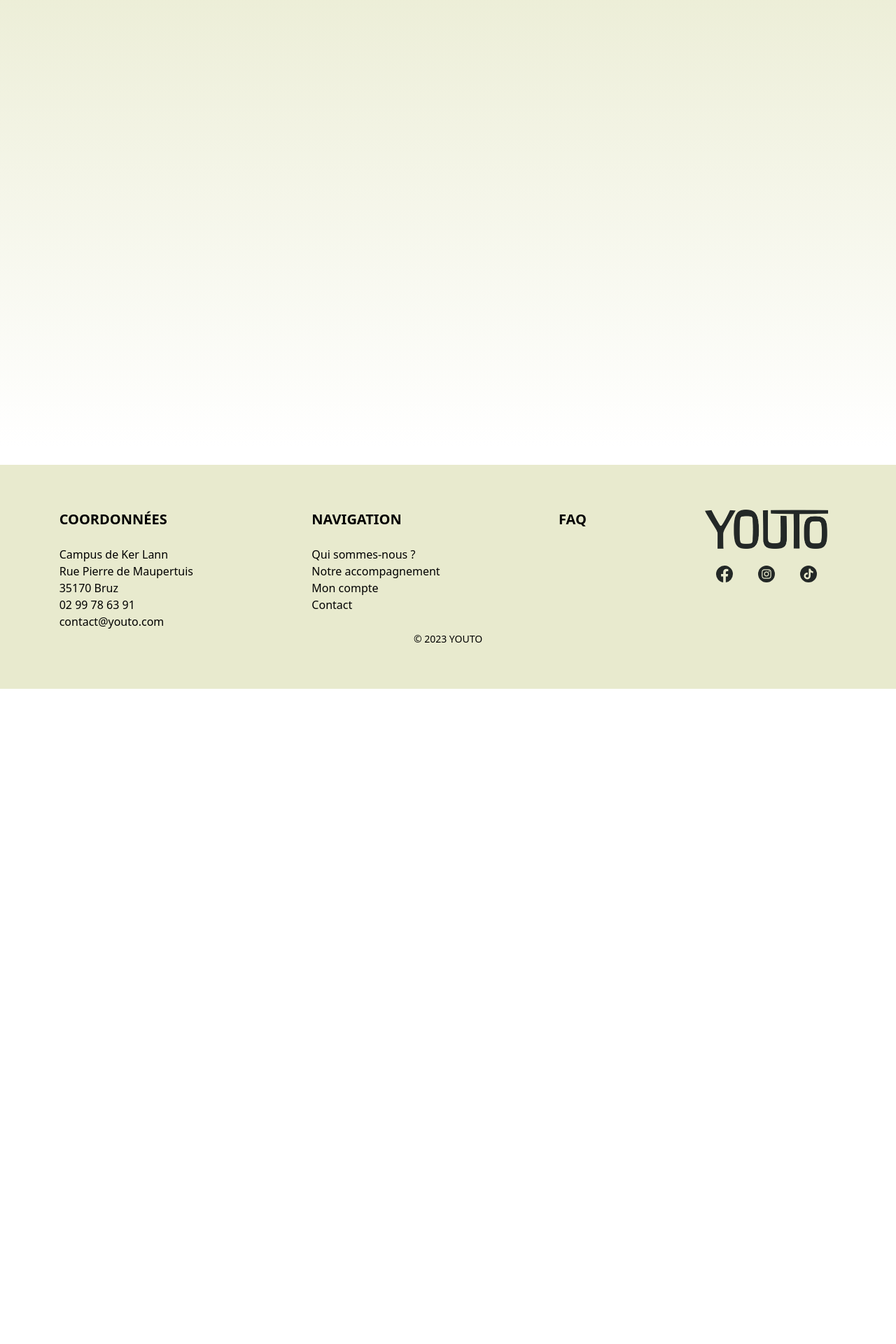
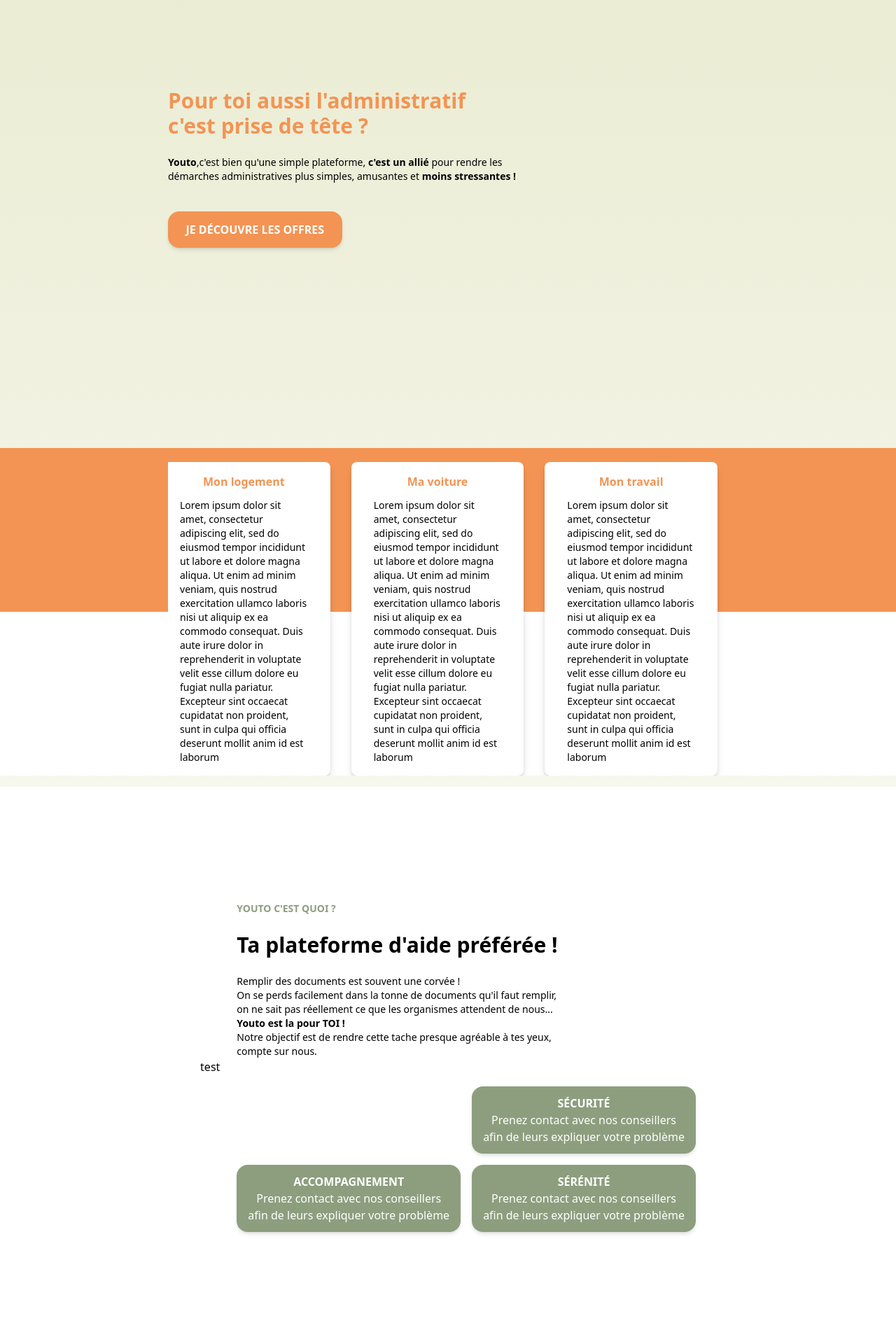
Before and after one commit to MaloGerard01/youto-front, a Nuxt app: page / in a window 1280 px wide. Shown: the part 240-2160 px from the top of the page at 70% size. Before the commit the page ends 1224 px from the top, so only its background shows below. Built offline with nearby package versions, Linux system fonts and the light colour scheme.

Commit message:
Added swiperjs, WIP homepage

```diff
--- a/components/header-component.vue
+++ b/components/header-component.vue
@@ -1,6 +1,6 @@
 <template>
 
-    <nav class="bg-white sm:sticky sm:top-6 sm:mx-24 sm:left-0 sm:right-0 sm:rounded-2xl">
+    <nav class="bg-white sm:sticky sm:top-6 sm:mx-24 sm:left-0 sm:right-0 sm:rounded-2xl z-12">
       <div class="max-w-screen-xl flex flex-wrap items-center justify-between mx-auto sm:p-4">
         <NuxtLink to="/" class="flex items-center hidden sm:block">
             <img src="~/assets/youtovf.png" class="h-11 mr-3" />
--- a/layouts/default.vue
+++ b/layouts/default.vue
@@ -1,5 +1,8 @@
 <template>
-  <header-component/>
+  <div class="bg-gradient-to-b from-vertClair">
+    <header-component/>
   <slot />
+  </div>
+
   <footer-component/>
 </template>
--- a/package.json
+++ b/package.json
@@ -17,5 +17,8 @@
     "pinia": "^2.1.7",
     "vue": "^3.3.4",
     "vue-router": "^4.2.5"
+  },
+  "dependencies": {
+    "swiper": "^11.0.5"
   }
 }
--- a/pages/index.vue
+++ b/pages/index.vue
@@ -3,20 +3,134 @@
         Youto
     </title>
     <body>
-        <div class="bg-gradient-to-b from-vertClair h-screen">
-            <div class="">
-                <span>
-                    welcome <span v-if="userInfo">{{userInfo.username}}</span>
-                </span>
-                <li><NuxtLink to="/testpage">login test page</NuxtLink></li>
-                <li><NuxtLink to="/articles/1">articles</NuxtLink></li>
+        <div class="h-screen flex">
+            <div class="flex flex-row justify-center items-center mx-60">
+                <div class="flex flex-col gap-6">
+                    <h1 class="text-melonOrange font-bold text-3xl">Pour toi aussi l'administratif <br/> c'est prise de tête ?</h1>
+                    <p class="text-sm">
+                        <strong>Youto</strong>,c'est bien qu'une simple plateforme, <strong>c'est un allié</strong> pour rendre les<br/>
+                        démarches administratives plus simples, amusantes et <strong>moins stressantes !</strong>
+                    </p>
+                    <NuxtLink class="mt-4 w-1/2 text-center shadow-md cursor-pointer uppercase font-bold  block px-4 py-3 bg-melonOrange border-2 border-melonOrange text-white rounded-2xl hover:bg-white hover:text-melonOrange">
+                        Je découvre les offres
+                    </NuxtLink>
+                </div>
             </div>
         </div>
-    </body>
+
+    <div class="h-full flex half-bg z-10 mb-4">
+      <div class="swiper-container mx-60 overflow-x-scroll">
+        <div class="swiper-wrapper flex justify-center">
+          <div class="swiper-slide flex-shrink-0 shadow-lg" v-for="(card, index) in cards" :key="index">
+            <div class="bg-white px-8 py-4 shadow-md rounded-lg  flex flex-col gap-3">
+              <h3 class="text-melonOrange font-bold text-center">{{ card.title }}</h3>
+              <p class="text-sm">{{ card.description }}</p>
+            </div>
+          </div>
+    </div>
+    <div class="swiper-pagination"></div>
+    <div class="swiper-button-prev"></div>
+    <div class="swiper-button-next"></div>
+  </div>
+  </div>
+
+
+  <div class="h-screen  flex bg-white">
+            <div class="flex flex-row-reverse justify-center gap-6 items-center w-screen">
+                <div class="flex flex-col gap-6">
+                    <h2 class="text-vertPale font-bold uppercase text-sm">Youto c'est quoi ?</h2>
+                    <h3 class="text-black font-bold text-3xl">Ta plateforme d'aide préférée !</h3>
+                    <p class="text-sm">
+                      Remplir des documents est souvent une corvée !<br/>
+                      On se perds facilement dans la tonne de documents qu'il faut remplir, <br/>
+                      on ne sait pas réellement ce que les organismes attendent de nous... <br/>
+                      <strong>Youto est la pour TOI !</strong> <br/>
+                      Notre objectif est de rendre cette tache presque agréable à tes yeux, <br/>
+                      compte sur nous.
+                    </p>
+
+                    <div class="flex justify-center">
+        <div class="flex flex-col">
+              <div class="flex flex-row justify-end gap-4">
+                <div class="mt-4 w-50 shadow-md block px-4 py-3 bg-vertPale text-white rounded-2xl">
+                        <p class="text-center uppercase font-bold">Sécurité</p>
+                        <p class="text-center font-sm">Prenez contact avec nos conseillers <br/> afin de leurs expliquer votre problème</p>
+                </div>
+              </div>
+
+              <div class="flex flex-row gap-4">
+                <div class="mt-4 w-50 shadow-md block px-4 py-3 bg-vertPale text-white rounded-2xl">
+                        <p class="text-center uppercase font-bold">Accompagnement</p>
+                        <p class="text-center font-sm">Prenez contact avec nos conseillers <br/> afin de leurs expliquer votre problème</p>
+                </div>
+                <div class="mt-4 w-50 shadow-md block px-4 py-3 bg-vertPale text-white rounded-2xl">
+                        <p class="text-center uppercase font-bold">Sérénité</p>
+                        <p class="text-center font-sm">Prenez contact avec nos conseillers <br/> afin de leurs expliquer votre problème</p>
+                </div>
+              </div>
+            </div>
+          </div>
+                </div>
+                <div class="flex flex-col gap-6">
+                  test
+                </div>
+            </div>
+        </div>
+
+
+</body>
 
 </template>
 
-<script lang="ts" setup>
+<script setup>
+import Swiper from 'swiper';
 import { useAuthStore } from '~/stores/auth'; // import the auth store we just created
 const { userInfo } = storeToRefs(useAuthStore()); // make authenticated state reactive with storeToRefs
+import { onMounted } from 'vue';
+
+      var cards = [
+        { title: 'Mon logement', description: 'Lorem ipsum dolor sit amet, consectetur adipiscing elit, sed do eiusmod tempor incididunt ut labore et dolore magna aliqua. Ut enim ad minim veniam, quis nostrud exercitation ullamco laboris nisi ut aliquip ex ea commodo consequat. Duis aute irure dolor in reprehenderit in voluptate velit esse cillum dolore eu fugiat nulla pariatur. Excepteur sint occaecat cupidatat non proident, sunt in culpa qui officia deserunt mollit anim id est laborum' },
+        { title: 'Ma voiture', description: 'Lorem ipsum dolor sit amet, consectetur adipiscing elit, sed do eiusmod tempor incididunt ut labore et dolore magna aliqua. Ut enim ad minim veniam, quis nostrud exercitation ullamco laboris nisi ut aliquip ex ea commodo consequat. Duis aute irure dolor in reprehenderit in voluptate velit esse cillum dolore eu fugiat nulla pariatur. Excepteur sint occaecat cupidatat non proident, sunt in culpa qui officia deserunt mollit anim id est laborum' },
+        { title: 'Mon travail', description: 'Lorem ipsum dolor sit amet, consectetur adipiscing elit, sed do eiusmod tempor incididunt ut labore et dolore magna aliqua. Ut enim ad minim veniam, quis nostrud exercitation ullamco laboris nisi ut aliquip ex ea commodo consequat. Duis aute irure dolor in reprehenderit in voluptate velit esse cillum dolore eu fugiat nulla pariatur. Excepteur sint occaecat cupidatat non proident, sunt in culpa qui officia deserunt mollit anim id est laborum' },
+        // Ajoutez d'autres cartes au besoin
+      ];
+      var swiper = null;
+
+      onMounted(() => {
+        swiper = new Swiper('.swiper-container', {
+      slidesPerView: 3,
+      spaceBetween: 30,
+      pagination: {
+        el: '.swiper-pagination',
+        clickable: true,
+      },
+      navigation: {
+        nextEl: '.swiper-button-next',
+        prevEl: '.swiper-button-prev',
+      },
+    });
+});
+// beforeDestroy() {
+//     if (this.swiper) {
+//       this.swiper.destroy();
+//     }
+//   };
+
 </script>
+
+
+<style>
+/* Styles spécifiques au carousel */
+.swiper-container {
+  width: 100%;
+  padding-top: 20px;
+}
+
+.swiper-slide {
+  border-radius: 8px;
+}
+
+.half-bg {
+  background: linear-gradient(to bottom, #f39454 50%, white 0%);
+}
+</style>
```
Also changed, not shown: 1 other file (tests, documents, lock files or other folders).
